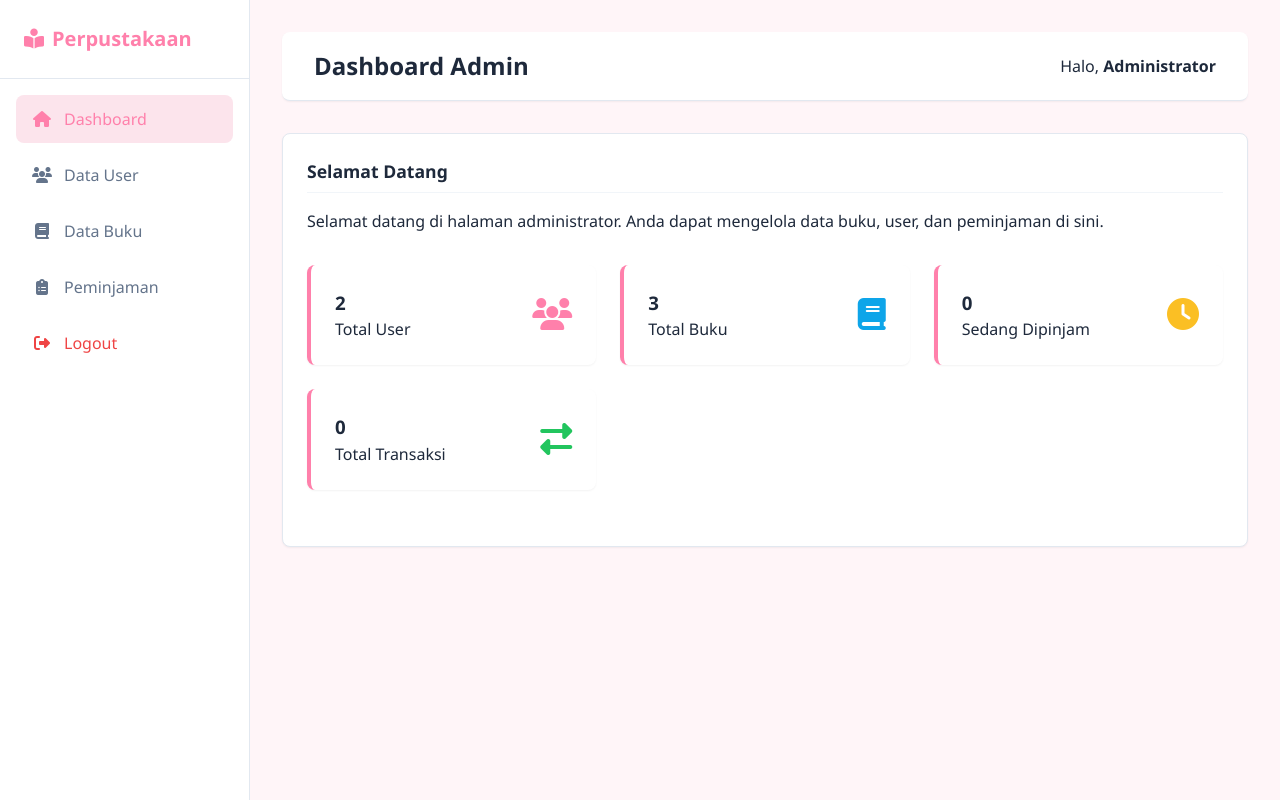
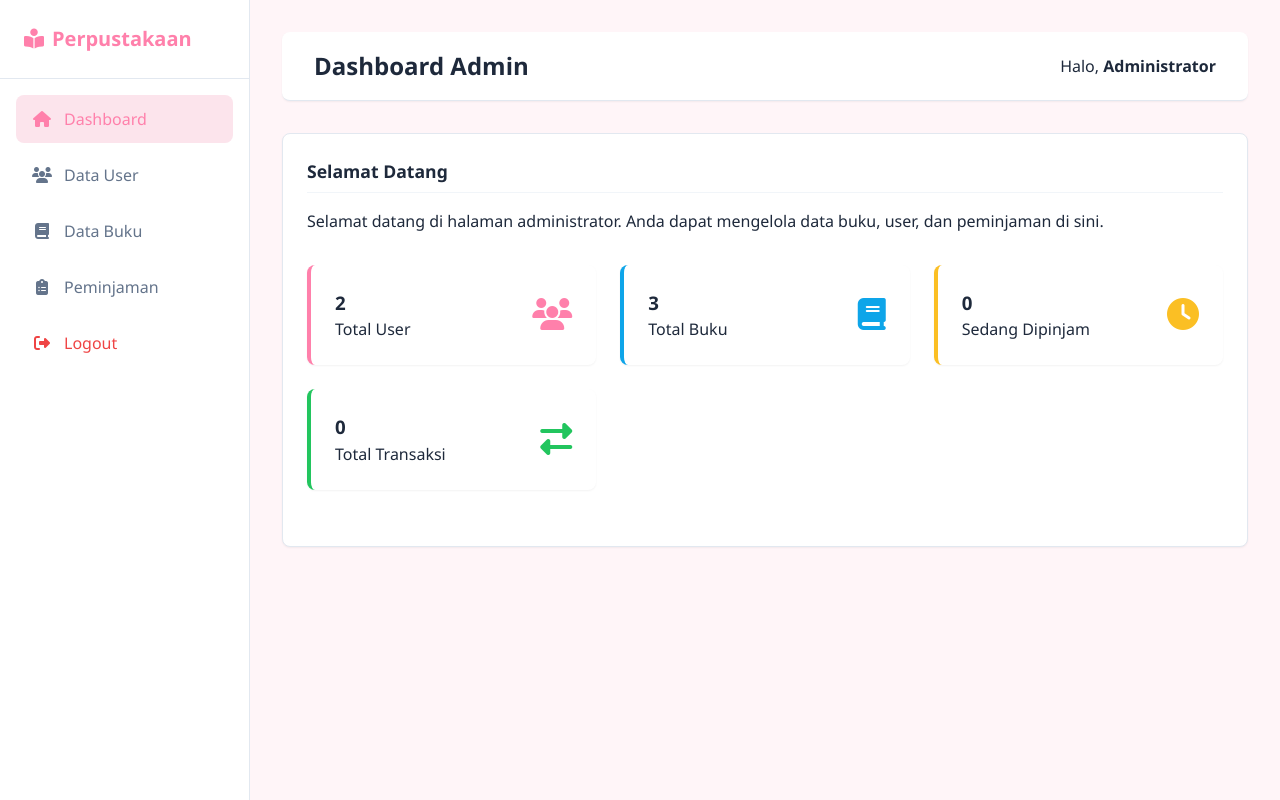
Before and after one commit to zhera2408/zhera-ukk, a PHP site: page /admin/index.php in a window 1280 px wide. Run offline with PHP 8.4, Linux system fonts and the light colour scheme; a user stored in the database is signed in; data comes from the database, SQL or seed files in the repository; data that the repository does not hold is empty.

Commit message:
Final UI polish for Dashboard to match reference screenshot

```diff
--- a/admin/index.php
+++ b/admin/index.php
@@ -8,7 +8,7 @@
         <p>Selamat datang di halaman administrator. Anda dapat mengelola data buku, user, dan peminjaman di sini.</p>
 
         <div class="stats-grid" style="margin-top: 2rem;">
-            <a href="<?= base_url('admin/anggota.php'); ?>" class="stat-card">
+            <a href="<?= base_url('admin/anggota.php'); ?>" class="stat-card" style="border-left-color: var(--primary-color);">
                 <div class="stat-info">
                     <h3>
                         <?php
@@ -29,7 +29,7 @@ echo $users_count;
                 </div>
             </a>
 
-            <a href="<?= base_url('admin/buku.php'); ?>" class="stat-card">
+            <a href="<?= base_url('admin/buku.php'); ?>" class="stat-card" style="border-left-color: var(--accent-color);">
                 <div class="stat-info">
                     <h3>
                         <?php
@@ -50,7 +50,7 @@ echo $books_count;
                 </div>
             </a>
 
-            <a href="<?= base_url('admin/peminjaman.php'); ?>" class="stat-card">
+            <a href="<?= base_url('admin/peminjaman.php'); ?>" class="stat-card" style="border-left-color: var(--warning-color);">
                 <div class="stat-info">
                     <h3>
                         <?php
@@ -67,11 +67,11 @@ echo $loans_count;
                     <p>Sedang Dipinjam</p>
                 </div>
                 <div class="stat-icon">
-                    <i class="fas fa-clock fa-2x" style="color: var(--warning-color, orange);"></i>
+                    <i class="fas fa-clock fa-2x" style="color: var(--warning-color);"></i>
                 </div>
             </a>
 
-            <a href="<?= base_url('admin/peminjaman.php'); ?>" class="stat-card">
+            <a href="<?= base_url('admin/peminjaman.php'); ?>" class="stat-card" style="border-left-color: var(--success-color);">
                 <div class="stat-info">
                     <h3>
                         <?php
```
